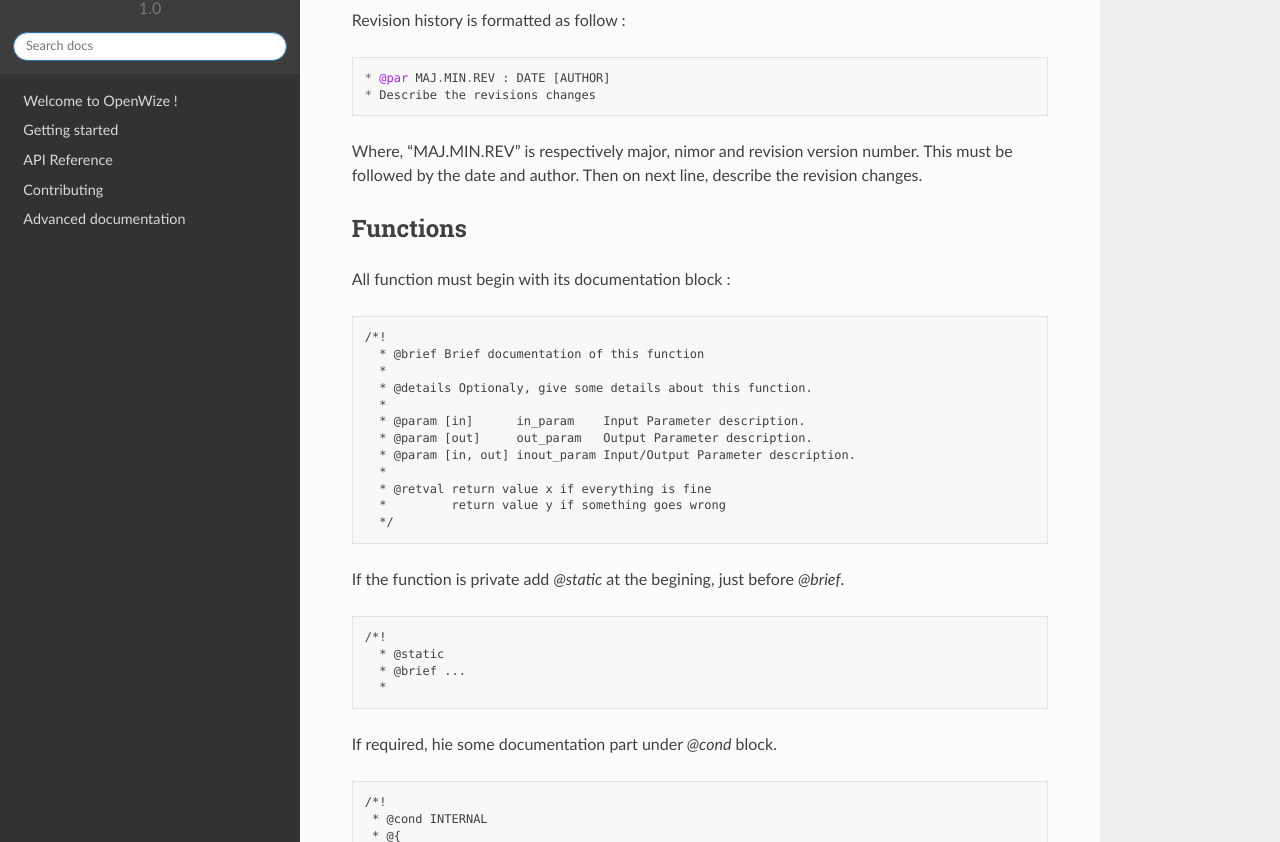
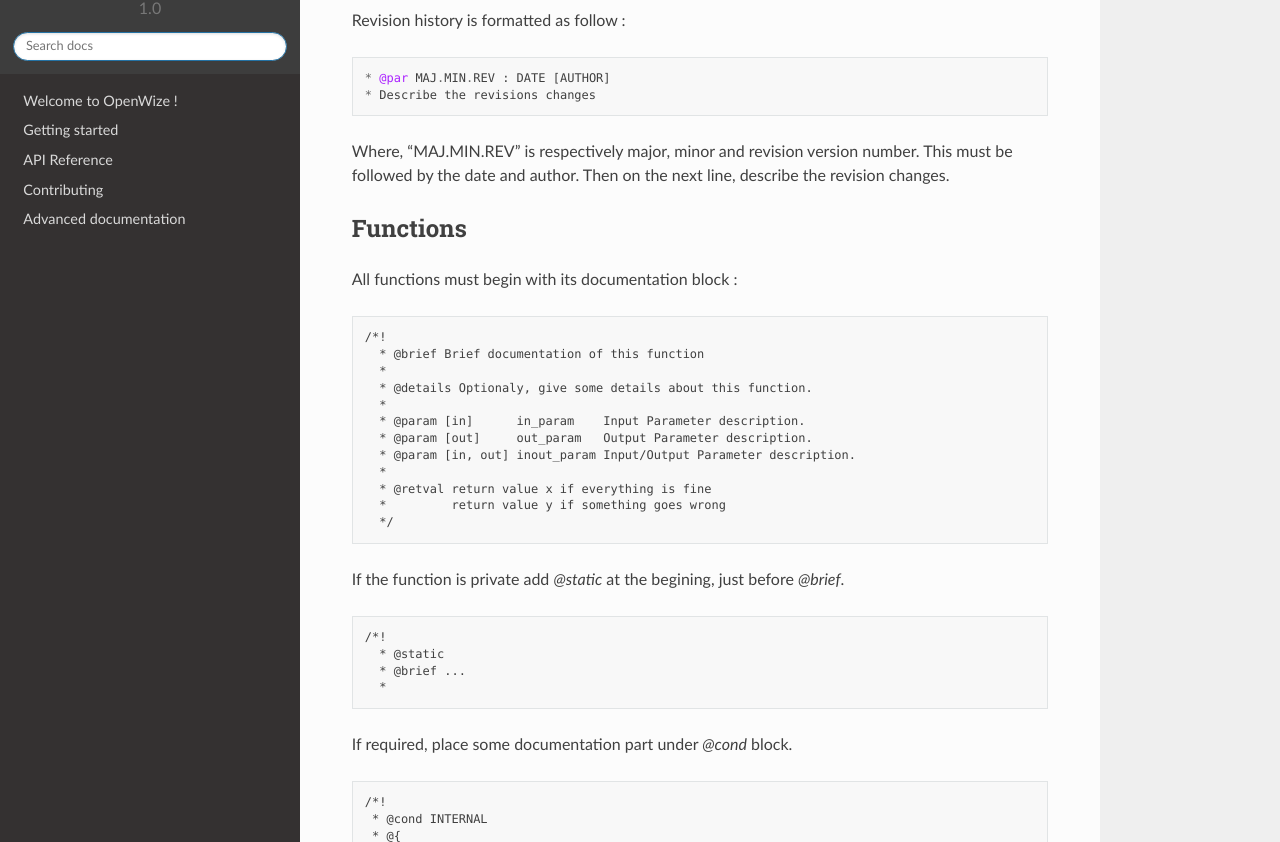
Before and after one commit to WizeEveryWhere/OpenWize, a Sphinx documentation site: the page built from docs/contributing/documentation_guide.rst, in a window 1280 px wide and 1400 px high, scrolled down 693 px. Shown: the part 116-958 px from the top of the window. Built offline with Sphinx 7.4.7 and the Read the Docs theme 2.0.0, drawn with Linux system fonts in a browser that asks for light colours.

Commit message:
[DOC] Spelling correction

```diff
--- a/docs/contributing/documentation_guide.rst
+++ b/docs/contributing/documentation_guide.rst
@@ -50,13 +50,13 @@ Revision history is formatted as follow :
    * @par MAJ.MIN.REV : DATE [AUTHOR]
    * Describe the revisions changes
 
-Where, "MAJ.MIN.REV" is respectively major, nimor and revision version number.
-This must be followed by the date and author. Then on next line, describe the revision changes.
+Where, "MAJ.MIN.REV" is respectively major, minor and revision version number.
+This must be followed by the date and author. Then on the next line, describe the revision changes.
 
 Functions
 ---------
 
-All function must begin with its documentation block :
+All functions must begin with its documentation block :
 
 .. code-block::
 
@@ -82,7 +82,7 @@ If the function is private add *@static* at the begining, just before *@brief*.
      * @brief ...
      *
 
-If required, hie some documentation part under *@cond* block.
+If required, place some documentation part under *@cond* block.
 
 .. code-block::
 
```
